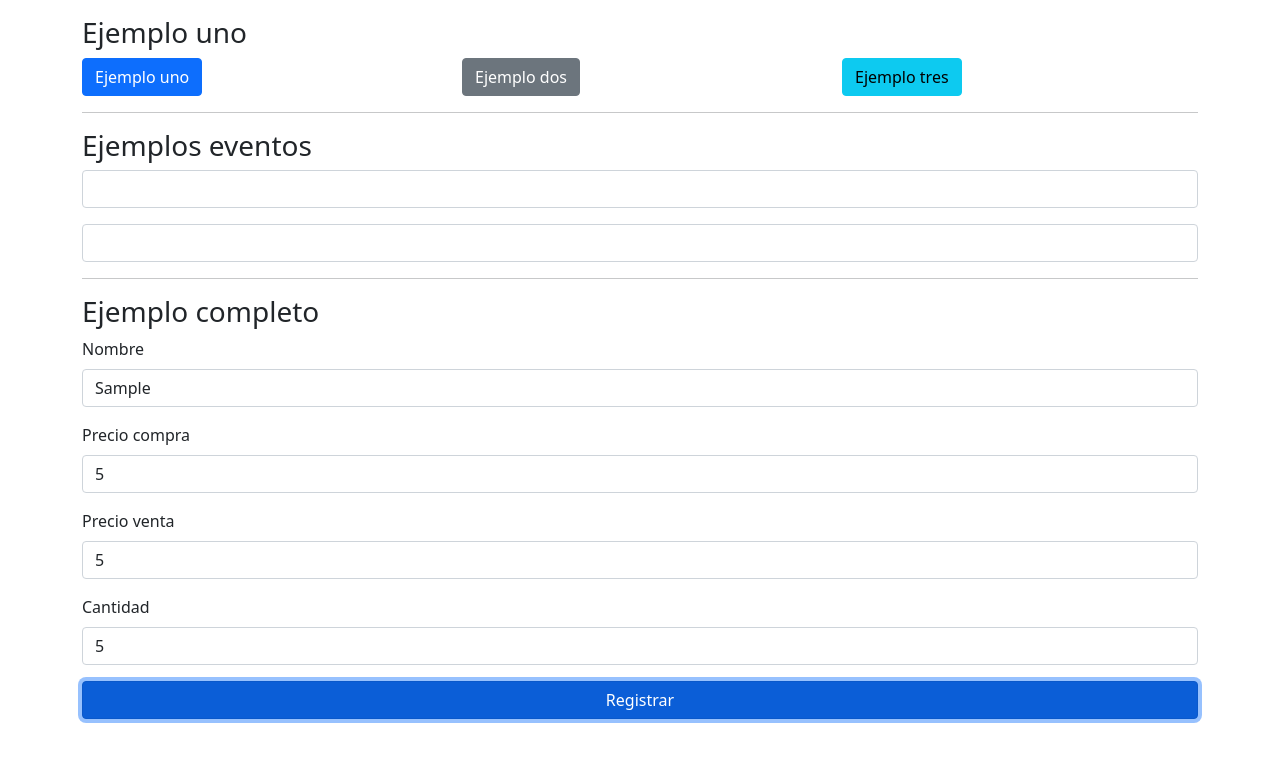
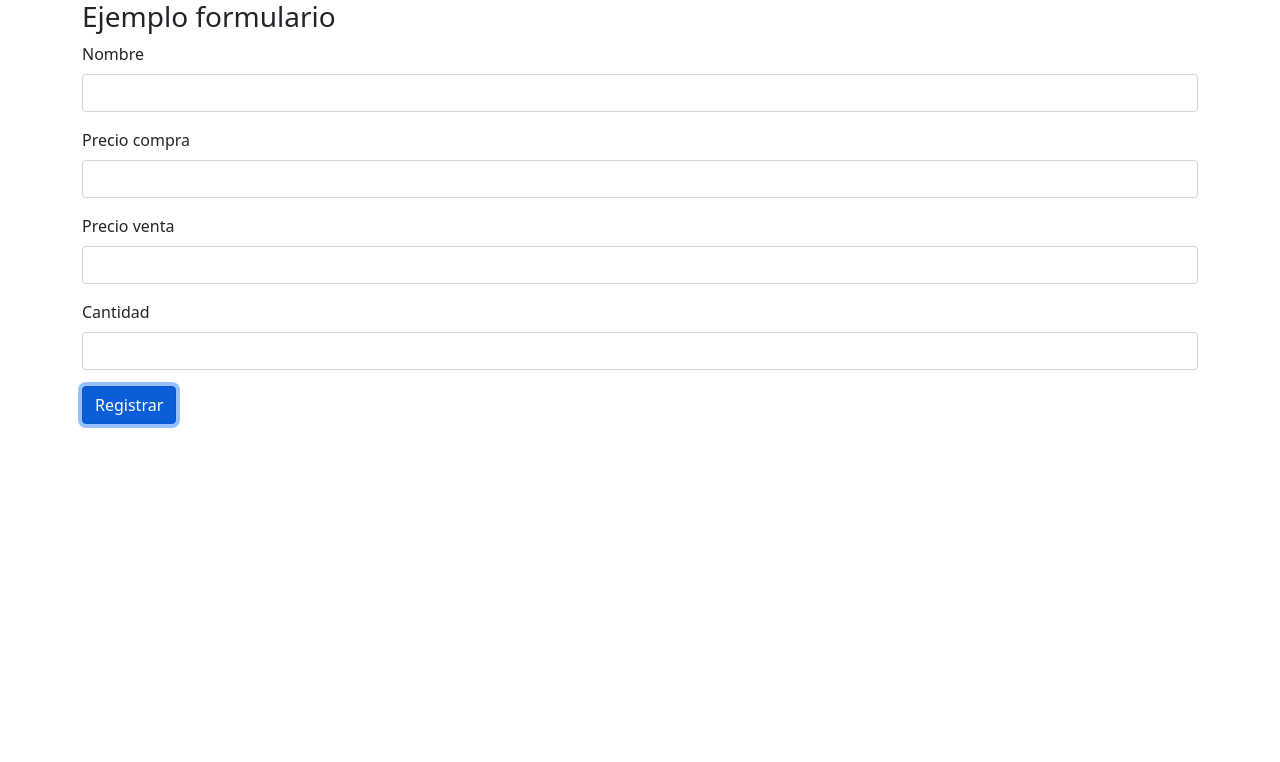
Before and after one commit to JesusBrito/CursoJavascriptCH, a plain HTML site: page Ejemplos clase 9/index.html in a window 1280 px wide. Both pictures are taken after typing "Sample", "5", "5", "5" into the empty fields and a click on the button "Registrar". Drawn offline with nearby package versions, Linux system fonts and the light colour scheme.

Commit message:
Ejemplos clase

```diff
--- a/Ejemplos clase 9/index.html
+++ b/Ejemplos clase 9/index.html
@@ -13,7 +13,7 @@
     />
   </head>
   <body>
-    <div class="container mt-3">
+    <!-- <div class="container mt-3">
       <div>
         <h3>Ejemplo uno</h3>
         <div class="row">
@@ -23,62 +23,58 @@
             </button>
           </div>
           <div class="col-md-4">
-            <button class="btn btn-secondary" id="btnEventoDos">
+            <button class="btn btn-primary" id="btnEventoDos">
               Ejemplo dos
             </button>
           </div>
           <div class="col-md-4">
-            <button class="btn btn-info" onclick="mostrarAlert()">
+            <button class="btn btn-primary" onclick="mostrarAlert()">
               Ejemplo tres
             </button>
           </div>
         </div>
       </div>
-      <hr />
-      <div>
-        <h3>Ejemplos eventos</h3>
+    </div> -->
+    <!-- <div>
+      <h3>Ejemplos eventos mouse</h3>
+      <button class="btn btn-primary" id="boton">Botón ejemplo</button>
+    </div> -->
+    <!-- <div class="container">
+      <h3>Ejemplos eventos teclado</h3>
       <div class="mb-3">
         <input class="form-control" id="nombre" type="text" />
       </div>
-        <div class="mb-3">
+      <div>
         <input class="form-control" id="edad" type="number" />
       </div>
-      </div>
-      <hr />
-      <div>
-        <h3>Ejemplo completo</h3>
+    </div> -->
+    <div class="container">
+      <h3>Ejemplo formulario</h3>
       <form id="formulario">
         <div class="mb-3">
-            <label for="inputNombreProducto" class="form-label">Nombre</label>
+          <label class="form-label">Nombre</label>
           <input type="text" class="form-control" id="inputNombreProducto" />
         </div>
 
         <div class="mb-3">
-            <label for="inputPrecioCompra" class="form-label"
-              >Precio compra</label
-            >
+          <label class="form-label">Precio compra</label>
           <input type="number" class="form-control" id="inputPrecioCompra" />
         </div>
 
         <div class="mb-3">
-            <label for="inputPrecioVenta" class="form-label"
-              >Precio venta</label
-            >
+          <label class="form-label">Precio venta</label>
           <input type="number" class="form-control" id="inputPrecioVenta" />
         </div>
 
         <div class="mb-3">
-            <label for="inputCantidad" class="form-label">Cantidad</label>
+          <label class="form-label">Cantidad</label>
           <input type="number" class="form-control" id="inputCantidad" />
         </div>
 
         <div class="mb-3">
-            <div class="d-grid gap-2">
           <button type="submit" class="btn btn-primary">Registrar</button>
         </div>
-          </div>
       </form>
-      </div>
     </div>
     <script
       src="https://cdn.jsdelivr.net/npm/bootstrap@5.0.2/dist/js/bootstrap.bundle.min.js"
--- a/Ejemplos clase 9/index.js
+++ b/Ejemplos clase 9/index.js
@@ -1,41 +1,135 @@
-let botonUno = document.getElementById("btnEventoUno");
-let botonDos = document.getElementById("btnEventoDos");
+// let botonUno = document.getElementById("btnEventoUno")
+// let botonDos = document.getElementById("btnEventoDos")
 
-botonUno.addEventListener("click", () => {
-  alert("Se oprimió el botón uno");
-});
+// botonUno.addEventListener("click", () => {
+//   alert("Se oprimió el boton uno")
+// })
 
-botonDos.onclick = () => {
-  alert("Se oprimió el botón dos");
+// botonDos.onclick = () => {
+//   alert("Se oprimió el botón dos")
+// }
+
+// function mostrarAlert(){
+//   alert("Se oprimió el botón tres")
+// }
+
+// let boton = document.getElementById("boton")
+
+// boton.onmousedown = () => {
+//   console.log("Evento mouse down")
+// }
+
+// boton.onmouseup = () => {
+//   console.log("Evento mouse up")
+// }
+
+// boton.onmouseover = () => {
+//   console.log("Evento mouse over")
+// }
+
+// boton.onmouseout = () => {
+//   console.log("Evento mouse out")
+// }
+
+// boton.onmousemove = () => {
+//   console.log("Evento mouse move")
+// }
+
+/*
+let inputNombre = document.getElementById("nombre");
+let inputEdad = document.getElementById("edad");
+*/
+/*
+inputNombre.onkeydown = () => {
+  alert("Se oprimió un boton, evento down")
+}
+*/
+
+/*
+inputNombre.onkeyup = () => {
+  alert("Se oprimió un boton, evento up")
+}*/
+
+/*
+inputNombre.onchange = () => {
+  console.log("se ejecuta evento onchange, input nombre");
 };
 
-function mostrarAlert() {
-  alert("Se oprimió el botón tres");
-}
+inputEdad.onchange = () => {
+  console.log("se ejecuta evento onchange, input edad");
+};
+*/
 
-let input1 = document.getElementById("nombre");
-let input2 = document.getElementById("edad");
-input1.onchange = (event) => {
-  console.log(event.target.value);
-};
-input2.onchange = (event) => {
-  console.log(event.target.value);
+/*
+inputNombre.oninput = () => {
+  console.log("se ejecuta evento oninput, input nombre");
 };
 
-let miFormulario = document.getElementById("formulario");
+inputEdad.oninput = () => {
+  console.log("se ejecuta evento oninput, input edad");
+};
+*/
+
+let formulario = document.getElementById("formulario");
 let inputNombre = document.getElementById("inputNombreProducto");
 let inputPrecioCompra = document.getElementById("inputPrecioCompra");
 let inputPrecioVenta = document.getElementById("inputPrecioVenta");
 let inputCantidad = document.getElementById("inputCantidad");
 
-miFormulario.addEventListener("submit", validarFormulario);
+let productos = [];
+
+class Productos {
+  constructor(
+    nombre,
+    precioCompra,
+    precioVenta,
+    cantidad,
+    precioCompraTotal,
+    precioVentaTotal
+  ) {
+    this.nombre = nombre.toUpperCase();
+    this.precioCompra = precioCompra;
+    this.precioVenta = precioVenta;
+    this.cantidad = cantidad;
+    this.precioCompraTotal = precioCompraTotal;
+    this.precioVentaTotal = precioVentaTotal;
+  }
+}
+
+formulario.onsubmit = (event) => validarFormulario(event);
 
 function validarFormulario(event) {
   event.preventDefault();
-  console.log(event.target);
+  let nombre = inputNombre.value;
+  let precioCompra = parseFloat(inputPrecioCompra.value);
+  let precioVenta = parseFloat(inputPrecioVenta.value);
+  let cantidad = parseInt(inputCantidad.value);
 
-  console.log(inputNombre.value);
-  console.log(inputPrecioCompra.value);
-  console.log(inputPrecioVenta.value);
-  console.log(inputCantidad.value);
+  let totalPrecioCompra = cantidad * precioCompra;
+  let totalPrecioVenta = cantidad * precioVenta;
+
+  let producto = new Productos(
+    nombre,
+    precioCompra,
+    precioVenta,
+    cantidad,
+    totalPrecioCompra,
+    totalPrecioVenta
+  );
+  productos.push(producto);
+
+  if(nombre.toLowerCase() === "laptop"){
+    alert("es una laptop")
+  }
+
+  /*
+    inputNombre.value = "";
+    inputPrecioCompra.value = "";
+    inputPrecioVenta.value = "";
+    inputCantidad.value = "";
+  */
+
+  formulario.reset();
+
+  console.log(productos);
 }
```
Lines whose indentation alone changed are shown as unchanged.
